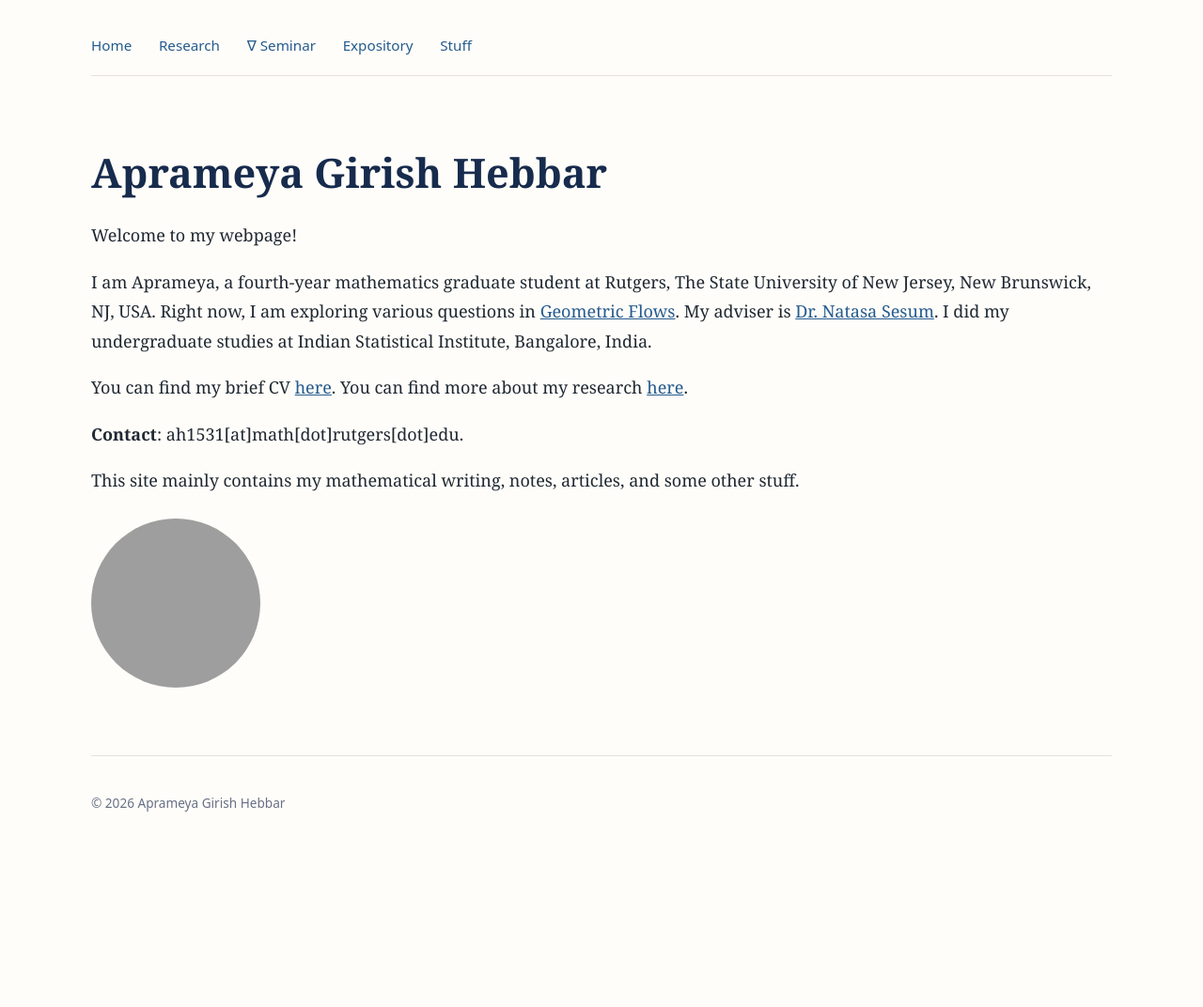
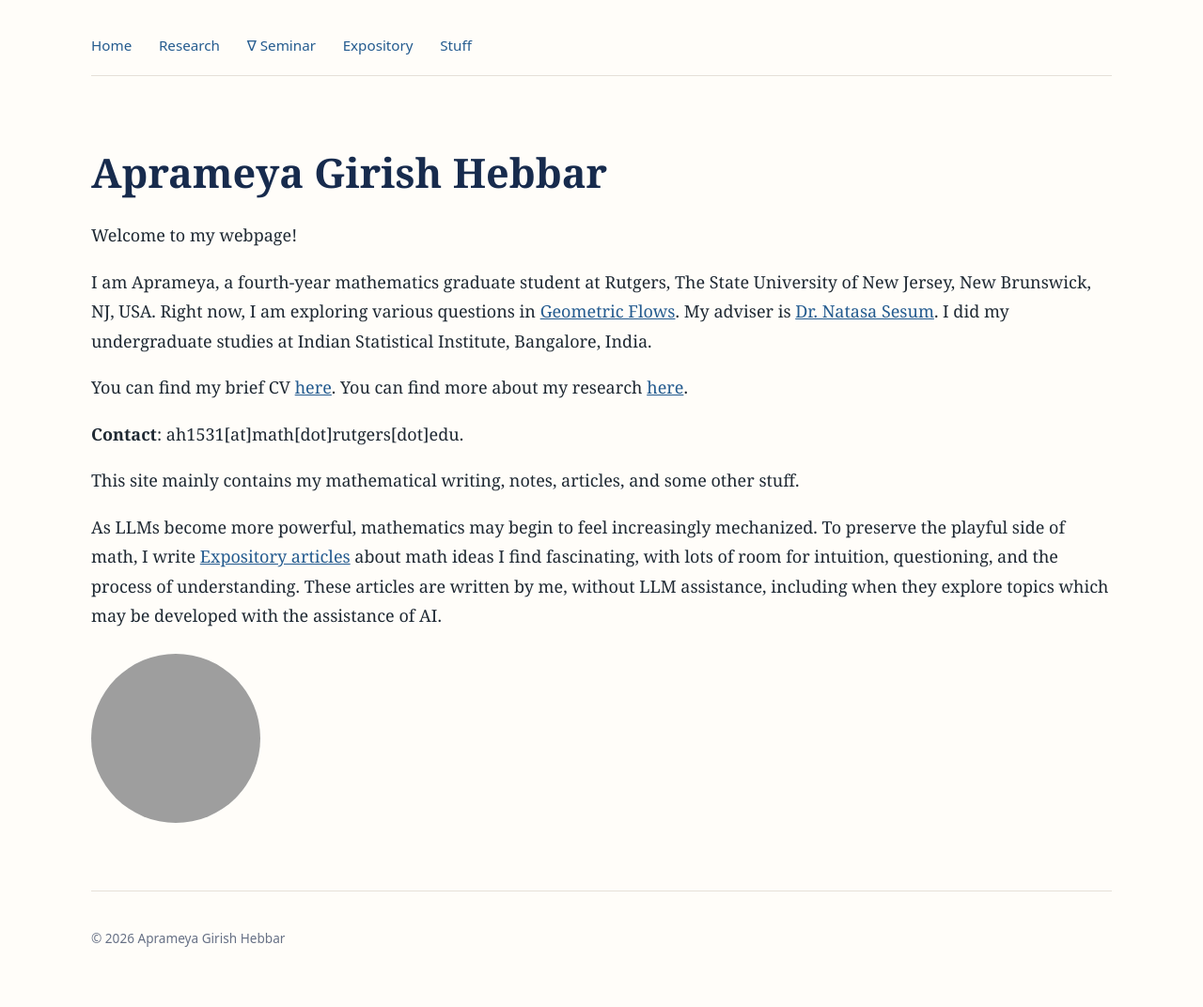
Before and after one commit to AprameyaGH/aprameyagh.github.io, a Jekyll site: the page built from index.md, in a window 1280 px wide. Shown: the whole page at 94% size. Built offline with Jekyll 4.4.1, drawn with Linux system fonts in a browser that asks for light colours; a script that is not in the unit is left out; before the commit the page ends 928 px from its top, so only the background shows below that; grey boxes are pictures that could not be loaded.

Commit message:
Added a note

```diff
--- a/index.md
+++ b/index.md
@@ -13,9 +13,9 @@ You can find my brief CV [here](/assets/files/Aprameya_CV.pdf). You can find mor
 
 **Contact**: ah1531[at]math[dot]rutgers[dot]edu.
 
+This site mainly contains my mathematical writing, notes, articles, and some other stuff.
 
-
-This site mainly contains my mathematical writing, notes, articles, and some other stuff.
+As LLMs become more powerful, mathematics may begin to feel increasingly mechanized. To preserve the playful side of math, I write [Expository articles](expository.md) about math ideas I find fascinating, with lots of room for intuition, questioning, and the process of understanding. These articles are written by me, without LLM assistance, including when they explore topics which may be developed with the assistance of AI.
 
 <img
   src="{{ "/assets/images/profile.png" | relative_url }}"
```
Also changed, not shown: expository.md (+3 -0 lines).
